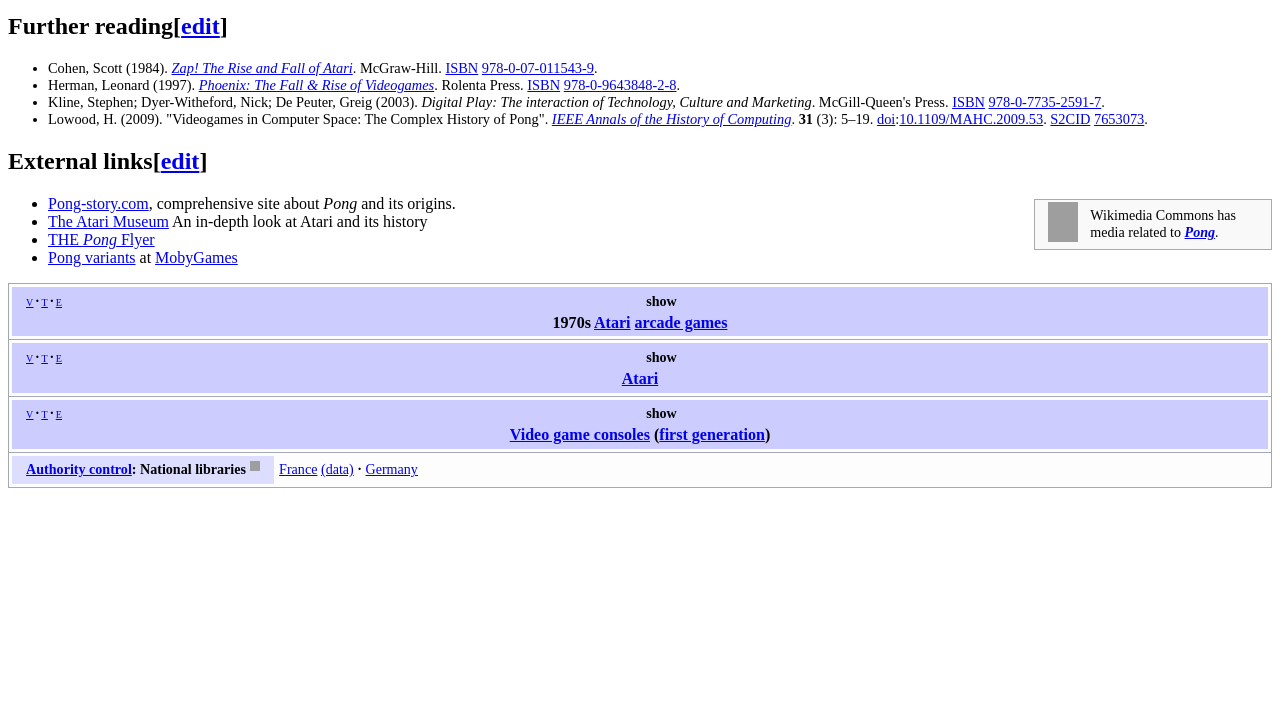
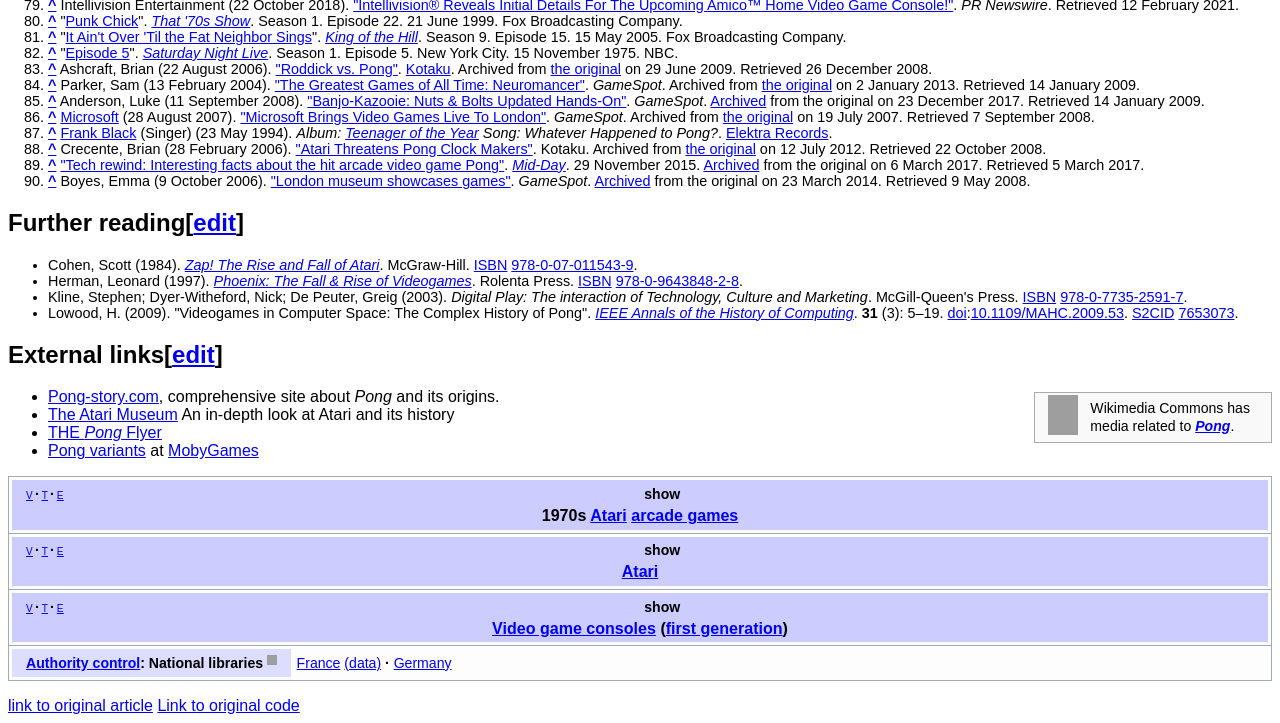
Before and after one commit to imstuff1/imstuff1.github.io, a plain HTML site: page index.html in a window 1280 px wide. Shown: the part 8575-9298 px from the top of the page. Before the commit the page ends 9079 px from the top, so only its background shows below. Drawn offline with Linux system fonts and the light colour scheme; grey boxes are pictures that could not be loaded.

Commit message:
meta data and links

```diff
--- a/index.css
+++ b/index.css
@@ -1,3 +1,7 @@
+*{
+  font-family: arial;
+}
+
 canvas {
   background: #eee; display: block; margin: 0 auto;
 }
--- a/index.html
+++ b/index.html
@@ -4,6 +4,13 @@
     <meta charset="utf-8" />
     <title>Gamedev Canvas Workshop - lesson 10: finishing up</title>
     <link rel="stylesheet" type="text/css" href="index.css">
+    <meta property="og:title" content="Pong Game">
+    <meta property="og:type" content="website">
+    <meta charset="UTF-8">
+    <meta name="author" content="Deez Nuts">
+    <meta name="keywords" content="pong, game, free games, ping pong game, table pong, atari pong, pong console, play pong, pong arcade game, original pong, sharper image space pong, pong arcade, arcade1up pong, pong game console, pong atari 2600, original pong console, atari pong game, virtual led space pong, pong coffee table, pong 1972, atari pong console, pong game online, mini pong, ping pong arcade, beer pong arcade game">
+    <meta name="description" content="Pong is a table tennis–themed twitch arcade sports video game, featuring simple two-dimensional graphics, manufactured by Atari and originally released in 1972. It was one of the earliest arcade video games; it was created by Allan Alcorn as a training exercise assigned to him by Atari co-founder Nolan Bushnell, but Bushnell and Atari co-founder Ted Dabney were surprised by the quality of Alcorn's work and decided to manufacture the game.">
+    <meta name="viewport" content="width=device-width, initial-scale=1.0">
 </head>
 <body>
 <h1>Pong game</h1>
@@ -537,6 +544,8 @@ Transclusion expansion time report (%,ms,calls,template)
 
 <!-- Saved in parser cache with key enwiki:pcache:idhash:24947-0!canonical and timestamp 20230204151535 and revision id 1132963363. Rendering was triggered because: page-view
  -->
+<a href="https://en.wikipedia.org/wiki/Pong">link to original article</a>
+<a href="https://github.com/end3r/Gamedev-Canvas-workshop">Link to original code</a>
 </div>
 </body>
 </html>
```
